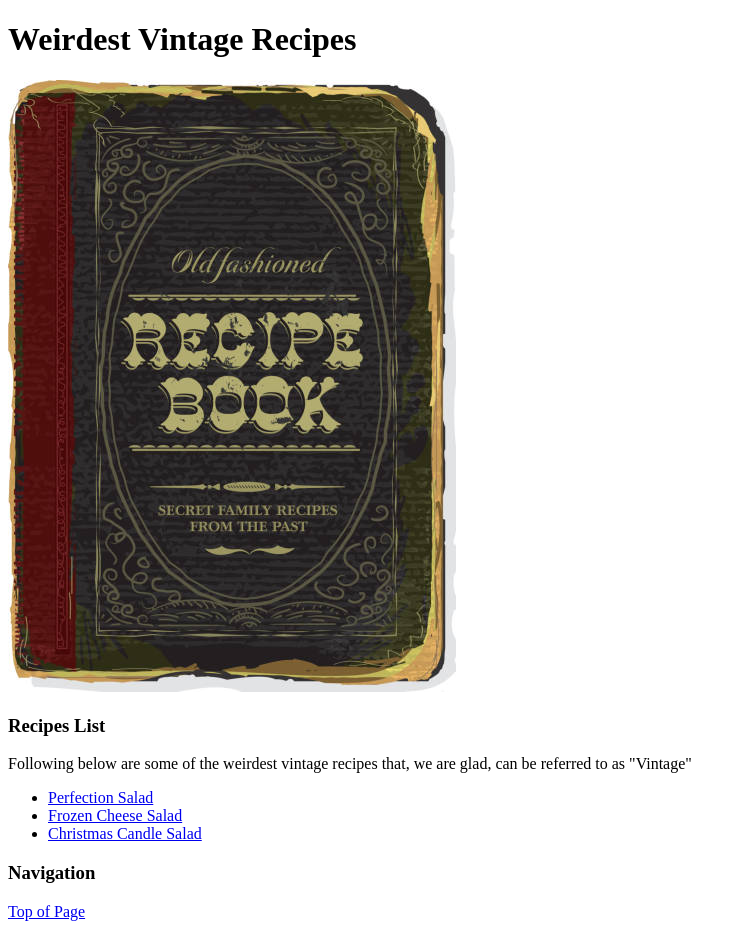
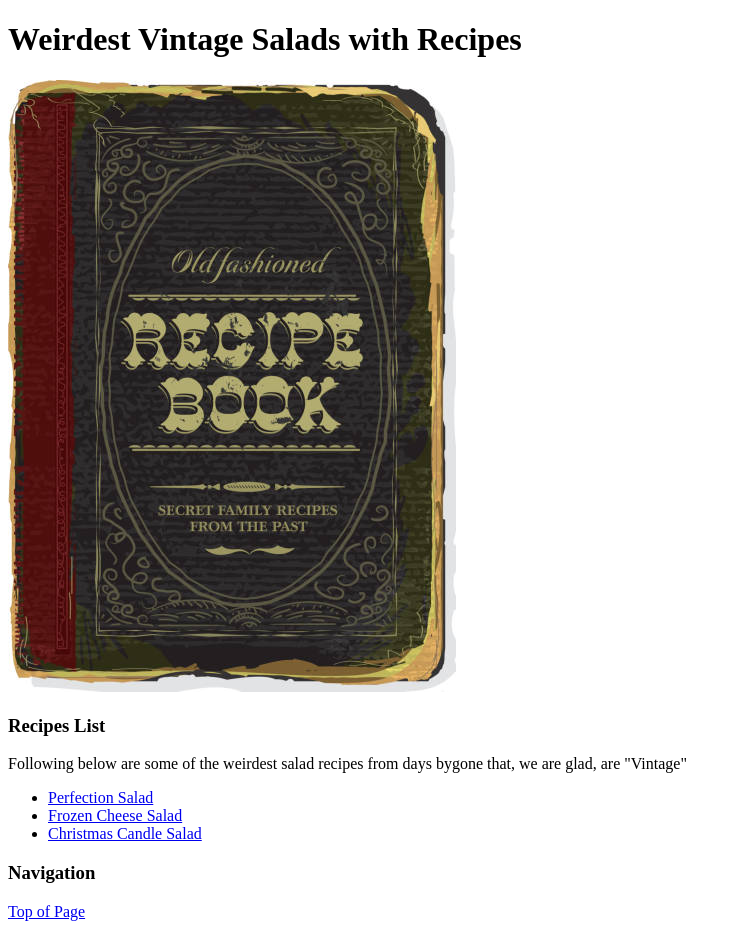
Before and after one commit to 123mahmad/Weird_Recipes, a plain HTML site: page index.html in a window 1280 px wide. Shown: the whole page, without its empty margins (0-746 px from the left). Drawn offline with Linux system fonts and the light colour scheme.

Commit message:
Change website theme specific to Salad
Considering that all the recipes have one thing in common i.e. they are salads.
Change the website content specific to Salads.
Edit the README.md file
Edit Website Homepage title from Weird Vintage Recipes to Weird Vintage Salads.
Use the term Salad Recipes instead of Recipes and changes of that sort.
Change the local repository name from Weird_Recipes to weird_salad_recipes.

```diff
--- a/index.html
+++ b/index.html
@@ -4,13 +4,13 @@
     <meta charset="UTF-8">
     <meta http-equiv="X-UA-Compatible" content="IE=edge">
     <meta name="viewport" content="width=device-width, initial-scale=1.0">
-    <title>Weirdest Vintage Recipes</title>
+    <title>Weirdest Vintage Salads</title>
 </head>
 <body>
-    <h1 id="home">Weirdest Vintage Recipes</h1>
+    <h1 id="home">Weirdest Vintage Salads with Recipes</h1>
     <img src="./images/recipe_book_coverart.jpg" alt="A graphic of an old-fashioned recipe book">
     <h3>Recipes List</h3>
-    Following below are some of the weirdest vintage recipes that, we are glad, can be referred to as "Vintage"
+    Following below are some of the weirdest salad recipes from days bygone that, we are glad, are "Vintage"
     <ul>
         <li><a href="./recipes/perfection_salad.html">Perfection Salad</a></li>
         <li><a href="./recipes/frozen_cheese_salad.html">Frozen Cheese Salad</a></li>
```
Also changed, not shown: 1 other file.
